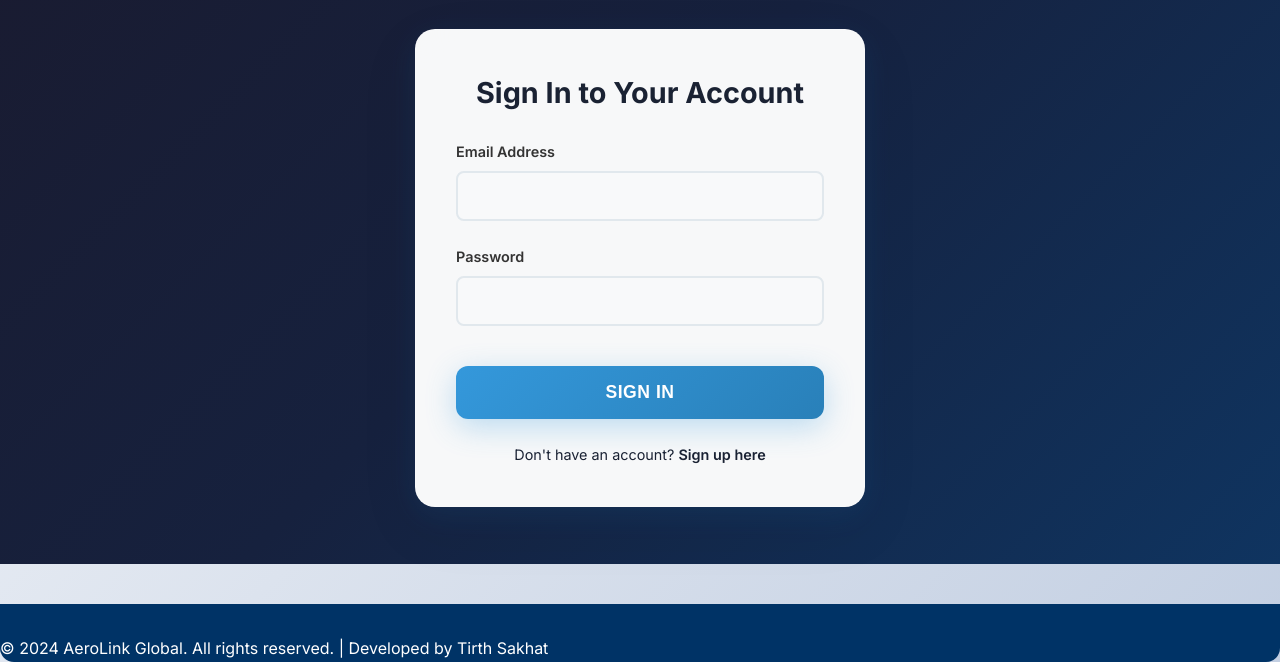
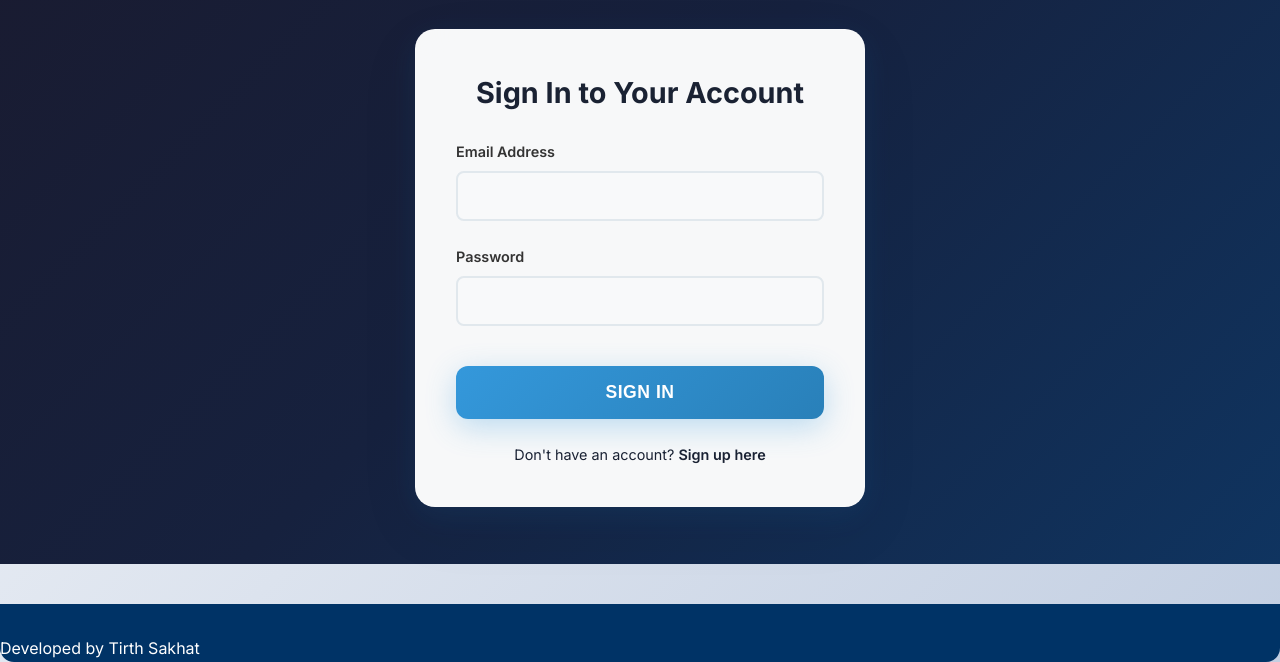
Before and after one commit to ajaysinh1901/airplane-project, a plain HTML site: page index.html in a window 1280 px wide. Shown: the part 236-898 px from the top of the page. Drawn offline with Linux system fonts and the light colour scheme.

Commit message:
Update index.html

```diff
--- a/index.html
+++ b/index.html
@@ -74,7 +74,8 @@
   </main>
 
   <footer class="footer">
-    <p>&copy; 2024 AeroLink Global. All rights reserved. | Developed by Tirth Sakhat</p>
+    <p> Developed by Tirth Sakhat</p>
   </footer>
 </body>
+
 </html>
```
